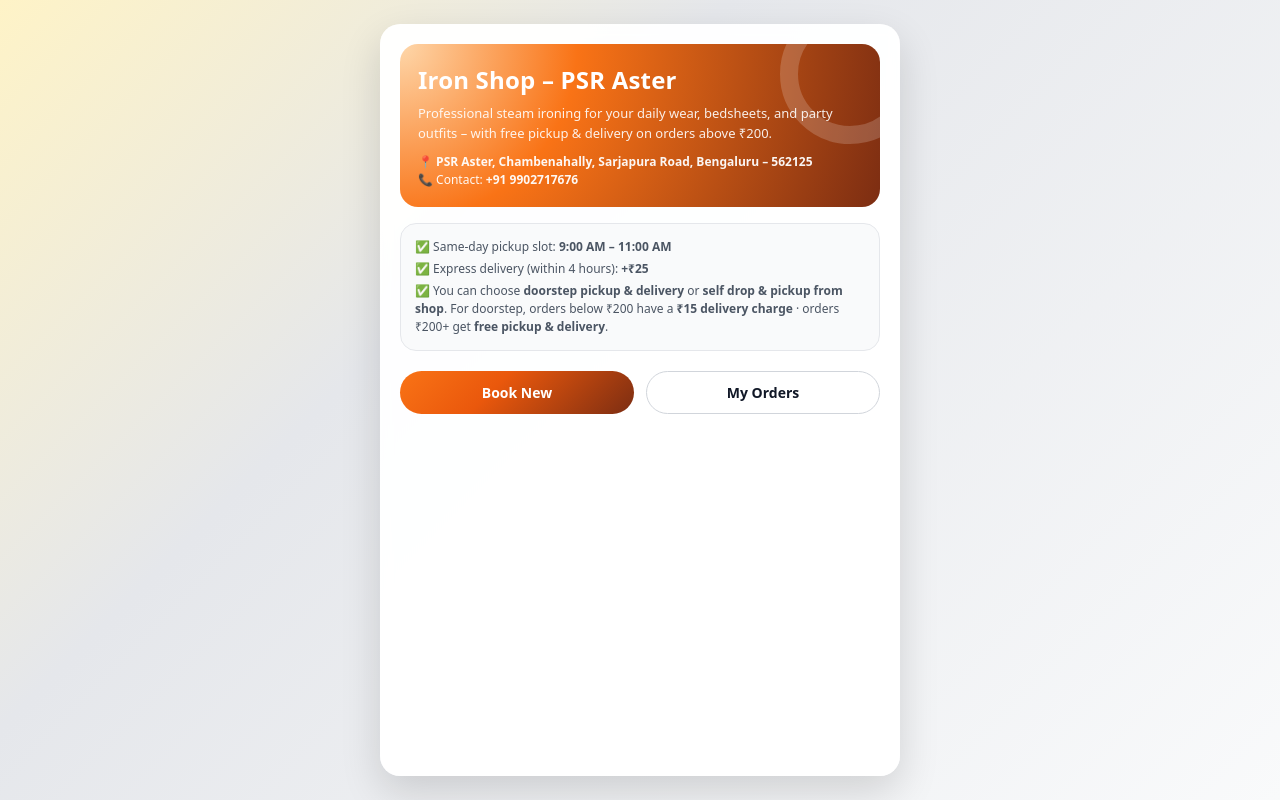
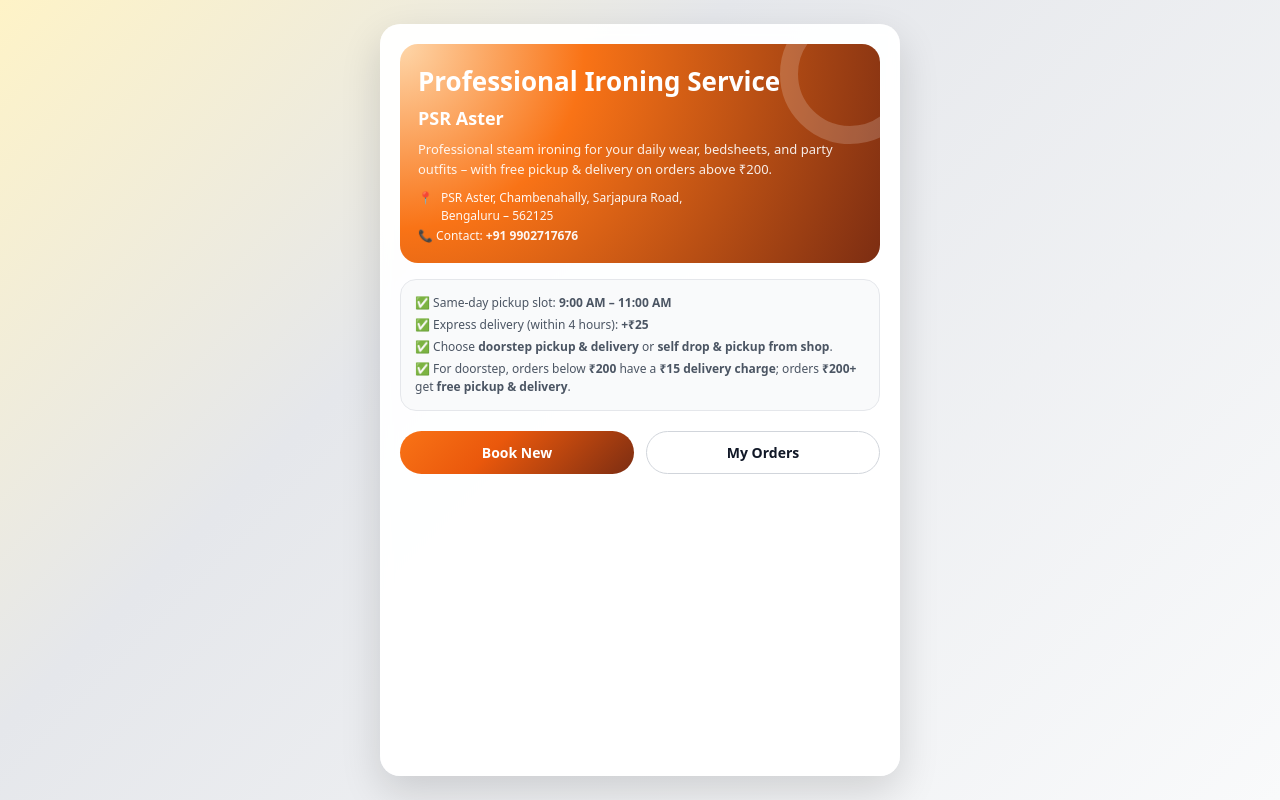
Before and after one commit to Arun3107/iron-shop-web, a Next.js app: page / in a window 1280 px wide. Built offline with nearby package versions, Linux system fonts and the light colour scheme.

Commit message:
Update booking flow, block field, pricing estimator and home banner

```diff
--- a/app/page.tsx
+++ b/app/page.tsx
@@ -28,6 +28,19 @@
 ];
 
 type View = "home" | "book" | "orders";
+
+/** Earliest pickup date:
+ *  - Before 10:00 local time → today
+ *  - 10:00 or later → tomorrow
+ */
+function getEarliestPickupDateISO() {
+  const now = new Date();
+  const earliest = new Date(now);
+  if (now.getHours() >= 10) {
+    earliest.setDate(earliest.getDate() + 1);
+  }
+  return earliest.toISOString().slice(0, 10); // YYYY-MM-DD
+}
 
 export default function Home() {
   const [view, setView] = useState<View>("home");
@@ -102,24 +115,34 @@
         />
         <h1
           style={{
-            fontSize: 24,
-            fontWeight: 800,
-            letterSpacing: 0.2,
-            marginBottom: 6,
+            fontSize: 26,
+            fontWeight: 700,
+            marginBottom: 4,
           }}
         >
-          Iron Shop – PSR Aster
+          Professional Ironing Service
         </h1>
+        <p
+          style={{
+            fontSize: 18,
+            fontWeight: 600,
+            marginBottom: 8,
+          }}
+        >
+          PSR Aster
+        </p>
+
         <p style={{ fontSize: 13, opacity: 0.9, marginBottom: 10 }}>
           Professional steam ironing for your daily wear, bedsheets, and party
           outfits – with free pickup & delivery on orders above ₹200.
         </p>
         <div style={{ fontSize: 12, opacity: 0.95, lineHeight: 1.5 }}>
+          <div style={{ display: "flex", gap: 8, marginBottom: 2 }}>
+            <span>📍</span>
             <div>
-            📍{" "}
-            <strong>
-              PSR Aster, Chambenahally, Sarjapura Road, Bengaluru – 562125
-            </strong>
+              <div>PSR Aster, Chambenahally, Sarjapura Road,</div>
+              <div>Bengaluru – 562125</div>
+            </div>
           </div>
           <div>
             📞 Contact:{" "}
@@ -149,12 +172,14 @@
         <p style={{ marginBottom: 4 }}>
           ✅ Express delivery (within 4 hours): <strong>+₹25</strong>
         </p>
+        <p style={{ marginBottom: 4 }}>
+          ✅ Choose <strong>doorstep pickup & delivery</strong> or{" "}
+          <strong>self drop & pickup from shop</strong>.
+        </p>
         <p style={{ marginBottom: 0 }}>
-          ✅ You can choose{" "}
-          <strong>doorstep pickup & delivery</strong> or{" "}
-          <strong>self drop & pickup from shop</strong>. For doorstep, orders
-          below ₹200 have a <strong>₹15 delivery charge</strong> · orders
-          ₹200+ get <strong>free pickup & delivery</strong>.
+          ✅ For doorstep, orders below <strong>₹200</strong> have a{" "}
+          <strong>₹15 delivery charge</strong>; orders{" "}
+          <strong>₹200+</strong> get <strong>free pickup & delivery</strong>.
         </p>
       </div>
 
@@ -207,15 +232,18 @@
 /* ---------- BOOKING FORM ---------- */
 
 function BookingForm(props: { onBack: () => void }) {
+  const earliestPickupDate = getEarliestPickupDateISO();
+
   const [customerName, setCustomerName] = useState("");
   const [phone, setPhone] = useState("");
   const [society, setSociety] = useState("PSR Aster");
   const [otherSociety, setOtherSociety] = useState("");
+  const [block, setBlock] = useState("");
   const [flatNumber, setFlatNumber] = useState("");
-  const [pickupDate, setPickupDate] = useState("");
+  const [pickupDate, setPickupDate] = useState(earliestPickupDate);
   const [itemsText, setItemsText] = useState("");
   const [expressDelivery, setExpressDelivery] = useState(false);
-  const [selfDrop, setSelfDrop] = useState(false); // NEW
+  const [selfDrop, setSelfDrop] = useState(false);
   const [message, setMessage] = useState("");
 
   const [useEstimator, setUseEstimator] = useState(false);
@@ -234,17 +262,12 @@
         if (parsed.phone) setPhone(parsed.phone);
         if (parsed.society) setSociety(parsed.society);
         if (parsed.otherSociety) setOtherSociety(parsed.otherSociety || "");
+        if (parsed.block) setBlock(parsed.block);
         if (parsed.flatNumber) setFlatNumber(parsed.flatNumber);
       } catch (e) {
         console.warn("Failed to parse saved user info", e);
       }
     }
-
-    const today = new Date();
-    const yyyy = today.getFullYear();
-    const mm = String(today.getMonth() + 1).padStart(2, "0");
-    const dd = String(today.getDate()).padStart(2, "0");
-    setPickupDate(`${yyyy}-${mm}-${dd}`);
   }, []);
 
   const saveUserInfo = () => {
@@ -254,6 +277,7 @@
       phone,
       society,
       otherSociety,
+      block,
       flatNumber,
     };
     window.localStorage.setItem("ironingUserInfo", JSON.stringify(payload));
@@ -321,6 +345,12 @@
       !selfDrop && itemsTotal > 0 && itemsTotal < 200 ? 15 : 0;
     const estimatedTotal = itemsTotal + expressAmount + deliveryCharge;
 
+    // Combine block + flat number for now (backend only has flat_number)
+    const combinedFlat =
+      block.trim() && flatNumber.trim()
+        ? `${block.trim()}, ${flatNumber.trim()}`
+        : flatNumber.trim();
+
     try {
       const res = await fetch("/api/orders", {
         method: "POST",
@@ -329,7 +359,7 @@
           customer_name: customerName.trim(),
           phone: phone.trim(),
           society_name: finalSociety,
-          flat_number: flatNumber.trim(),
+          flat_number: combinedFlat,
           pickup_date: pickupDate,
           pickup_slot: PICKUP_SLOT,
           express_delivery: expressDelivery,
@@ -365,6 +395,7 @@
   };
 
   const handleQtyChange = (id: string, raw: string) => {
+    // allow blank input, keep number in state
     const cleaned = raw.replace(/\D/g, "");
     const num = cleaned === "" ? 0 : parseInt(cleaned, 10);
     setQuantities((prev) => ({
@@ -481,6 +512,18 @@
           )}
         </div>
 
+        {/* Block field */}
+        <div>
+          <label style={labelStyle}>Block (optional)</label>
+          <input
+            type="text"
+            value={block}
+            onChange={(e) => setBlock(e.target.value)}
+            placeholder="Example: A Block, Tower 1"
+            style={inputStyle}
+          />
+        </div>
+
         <div>
           <label style={labelStyle}>Flat / House Number</label>
           <input
@@ -504,6 +547,7 @@
               type="date"
               value={pickupDate}
               onChange={(e) => setPickupDate(e.target.value)}
+              min={earliestPickupDate}
               style={inputStyle}
             />
           </div>
@@ -525,7 +569,7 @@
           </div>
         </div>
 
-        {/* NEW: pickup method */}
+        {/* Pickup method */}
         <div>
           <label style={labelStyle}>Pickup / Drop method</label>
           <div
@@ -626,7 +670,9 @@
                 color: "#111827",
               }}
             >
-              {PRICE_ITEMS.map((item) => (
+              {PRICE_ITEMS.map((item) => {
+                const qty = quantities[item.id] || 0;
+                return (
                   <div
                     key={item.id}
                     style={{
@@ -645,7 +691,8 @@
                     <input
                       type="number"
                       min={0}
-                    value={quantities[item.id] ?? 0}
+                      inputMode="numeric"
+                      value={qty === 0 ? "" : qty}
                       onChange={(e) =>
                         handleQtyChange(item.id, e.target.value)
                       }
@@ -660,7 +707,8 @@
                       }}
                     />
                   </div>
-              ))}
+                );
+              })}
             </div>
 
             <div
@@ -1053,8 +1101,7 @@
                 <div style={{ fontSize: 12, color: "#4b5563" }}>
                   {o.total_price != null ? (
                     <>
-                      Amount paid:{" "}
-                      <strong>₹{o.total_price}</strong>{" "}
+                      Amount paid: <strong>₹{o.total_price}</strong>{" "}
                       {o.express_delivery && (
                         <span style={{ color: "#f97316" }}>
                           (including express)
```
Lines whose indentation alone changed are shown as unchanged.
